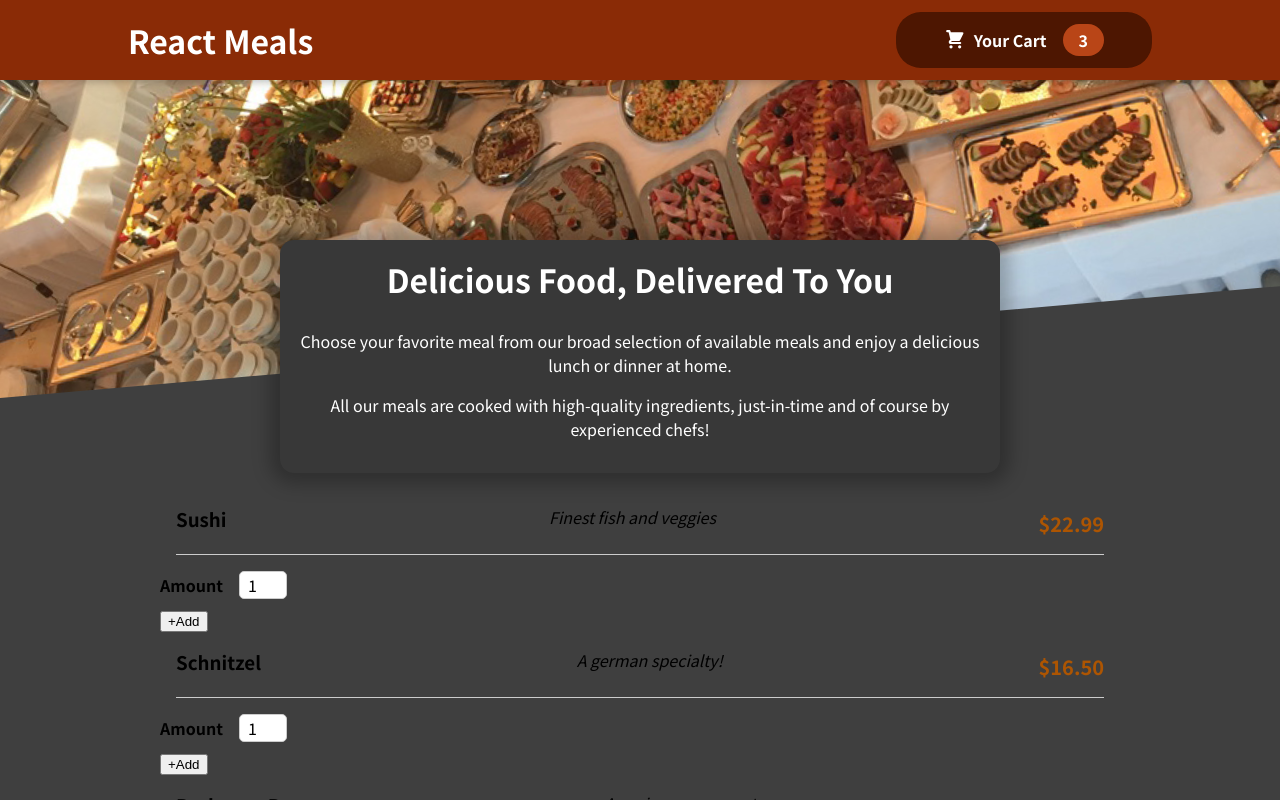
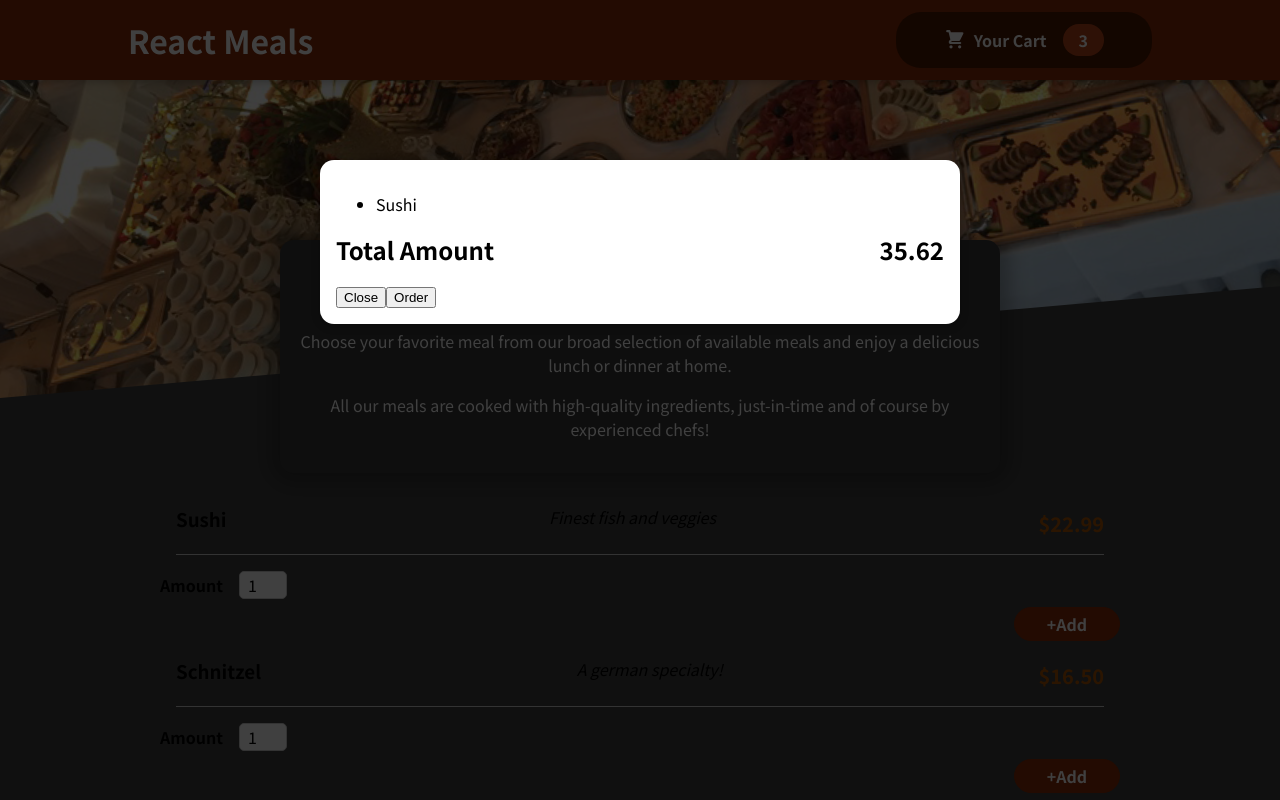
Before and after one commit to jackie-ng/react-review-2023, a React (Create React App) app in the folder food-order/: page / in a window 1280 px wide. Shown: the top 800 px of the page. Built offline with nearby package versions, Linux system fonts and the light colour scheme.

Commit message:
saturday review

```diff
--- a/food-order/public/index.html
+++ b/food-order/public/index.html
@@ -28,6 +28,7 @@
   </head>
   <body>
     <noscript>You need to enable JavaScript to run this app.</noscript>
+    <div id="overlays"></div>
     <div id="root"></div>
     <!--
       This HTML file is a template.
--- a/food-order/src/App.js
+++ b/food-order/src/App.js
@@ -1,9 +1,12 @@
 import Header from "./components/Layout/Header";
 import { Fragment } from "react";
 import Meals from "./components/Meals/Meals";
+import Cart from "./components/Cart/Cart";
+
 function App() {
   return (
     <Fragment>
+      <Cart/>
       <Header/>
       <main>
         <Meals/>
--- /dev/null
+++ b/food-order/src/components/Cart/Cart.js
@@ -0,0 +1,22 @@
+import Modal from '../UI/Modal';
+import classes from './Cart.module.css'
+
+function Cart(props) {
+  const cartItems = <ul className={classes['cart-items ']}>
+  {[{id: 'c1', name:'Sushi', amount: 2, price: 12.99}].map(item => <li>{item.name}</li>)}</ul>;
+  return (
+    <Modal>
+      {cartItems}
+      <div className={classes.total}>
+        <span>Total Amount</span>
+        <span>35.62</span>
+      </div>
+      <div className={classes.action}>
+        <button className={classes['button--alt']}>Close</button>
+        <button className={classes.button}>Order</button>
+      </div>
+    </Modal>
+   );
+}
+
+export default Cart;
--- /dev/null
+++ b/food-order/src/components/Cart/Cart.module.css
@@ -0,0 +1,46 @@
+.cart-items {
+  list-style: none;
+  margin: 0;
+  padding: 0;
+  max-height: 20rem;
+  overflow: auto;
+}
+
+.total {
+  display: flex;
+  justify-content: space-between;
+  align-items: center;
+  font-weight: bold;
+  font-size: 1.5rem;
+  margin: 1rem 0;
+}
+
+.actions {
+  text-align: right;
+}
+
+.actions button {
+  font: inherit;
+  cursor: pointer;
+  background-color: transparent;
+  border: 1px solid #8a2b06;
+  padding: 0.5rem 2rem;
+  border-radius: 25px;
+  margin-left: 1rem;
+}
+
+.actions button:hover,
+.actions button:active {
+  background-color: #5a1a01;
+  border-color: #5a1a01;
+  color: white;
+}
+
+.actions .button--alt {
+  color: #8a2b06;
+}
+
+.actions .button {
+  background-color: #8a2b06;
+  color: white;
+}
--- a/food-order/src/components/Meals/AvailableMeals.js
+++ b/food-order/src/components/Meals/AvailableMeals.js
@@ -30,7 +30,14 @@ const DUMMY_MEALS = [
 ];
 
 function AvailableMeals() {
-  const mealsList = DUMMY_MEALS.map(meal => <MealItem key={meal.id} name={meal.name} description={meal.description} price={meal.price} />)
+  const mealsList = DUMMY_MEALS.map(meal =>
+    <MealItem
+    id={meal.id} // this is new!
+    key={meal.id}
+    name={meal.name}
+    description={meal.description}
+    price={meal.price}
+  />)
   return (
     <section className={classes.meals}>
       <Card>
--- a/food-order/src/components/Meals/MealItem/MealItemForm.js
+++ b/food-order/src/components/Meals/MealItem/MealItemForm.js
@@ -5,7 +5,7 @@ function MealItemForm(props) {
     <form className={classes.form}>
       {/* <input type="text" /> */}
       <Input label="Amount" input={{
-        id: 'amount',
+        id: 'amount_' + props.id, // this changed!
         type: 'number',
         min: '1',
         max: '5',
--- a/food-order/src/components/Meals/MealItem/MealItemForm.module.css
+++ b/food-order/src/components/Meals/MealItem/MealItemForm.module.css
@@ -0,0 +1,20 @@
+.form {
+  text-align: right;
+}
+
+.form button {
+  font: inherit;
+  cursor: pointer;
+  background-color: #8a2b06;
+  border: 1px solid #8a2b06;
+  color: white;
+  padding: 0.25rem 2rem;
+  border-radius: 20px;
+  font-weight: bold;
+}
+
+.form button:hover,
+.form button:active {
+  background-color: #641e03;
+  border-color: #641e03;
+}
--- /dev/null
+++ b/food-order/src/components/UI/Modal.js
@@ -0,0 +1,32 @@
+import { Fragment } from 'react';
+import ReactDOM from 'react-dom';
+
+import classes from './Modal.module.css';
+
+const Backdrop = (props) => {
+  return <div className={classes.backdrop} onClick={props.onClose}/>;
+};
+
+const ModalOverlay = (props) => {
+  return (
+    <div className={classes.modal}>
+      <div className={classes.content}>{props.children}</div>
+    </div>
+  );
+};
+
+const portalElement = document.getElementById('overlays');
+
+const Modal = (props) => {
+  return (
+    <Fragment>
+      {ReactDOM.createPortal(<Backdrop onClose={props.onClose} />, portalElement)}
+      {ReactDOM.createPortal(
+        <ModalOverlay>{props.children}</ModalOverlay>,
+        portalElement
+      )}
+    </Fragment>
+  );
+};
+
+export default Modal;
--- /dev/null
+++ b/food-order/src/components/UI/Modal.module.css
@@ -0,0 +1,40 @@
+.backdrop {
+  position: fixed;
+  top: 0;
+  left: 0;
+  width: 100%;
+  height: 100vh;
+  z-index: 20;
+  background-color: rgba(0, 0, 0, 0.75);
+}
+
+.modal {
+  position: fixed;
+  top: 20vh;
+  left: 5%;
+  width: 90%;
+  background-color: white;
+  padding: 1rem;
+  border-radius: 14px;
+  box-shadow: 0 2px 8px rgba(0, 0, 0, 0.25);
+  z-index: 30;
+  animation: slide-down 300ms ease-out forwards;
+}
+
+@media (min-width: 768px) {
+  .modal {
+    width: 40rem;
+    left: calc(50% - 20rem);
+  }
+}
+
+@keyframes slide-down {
+  from {
+    opacity: 0;
+    transform: translateY(-3rem);
+  }
+  to {
+    opacity: 1;
+    transform: translateY(0);
+  }
+}
```
